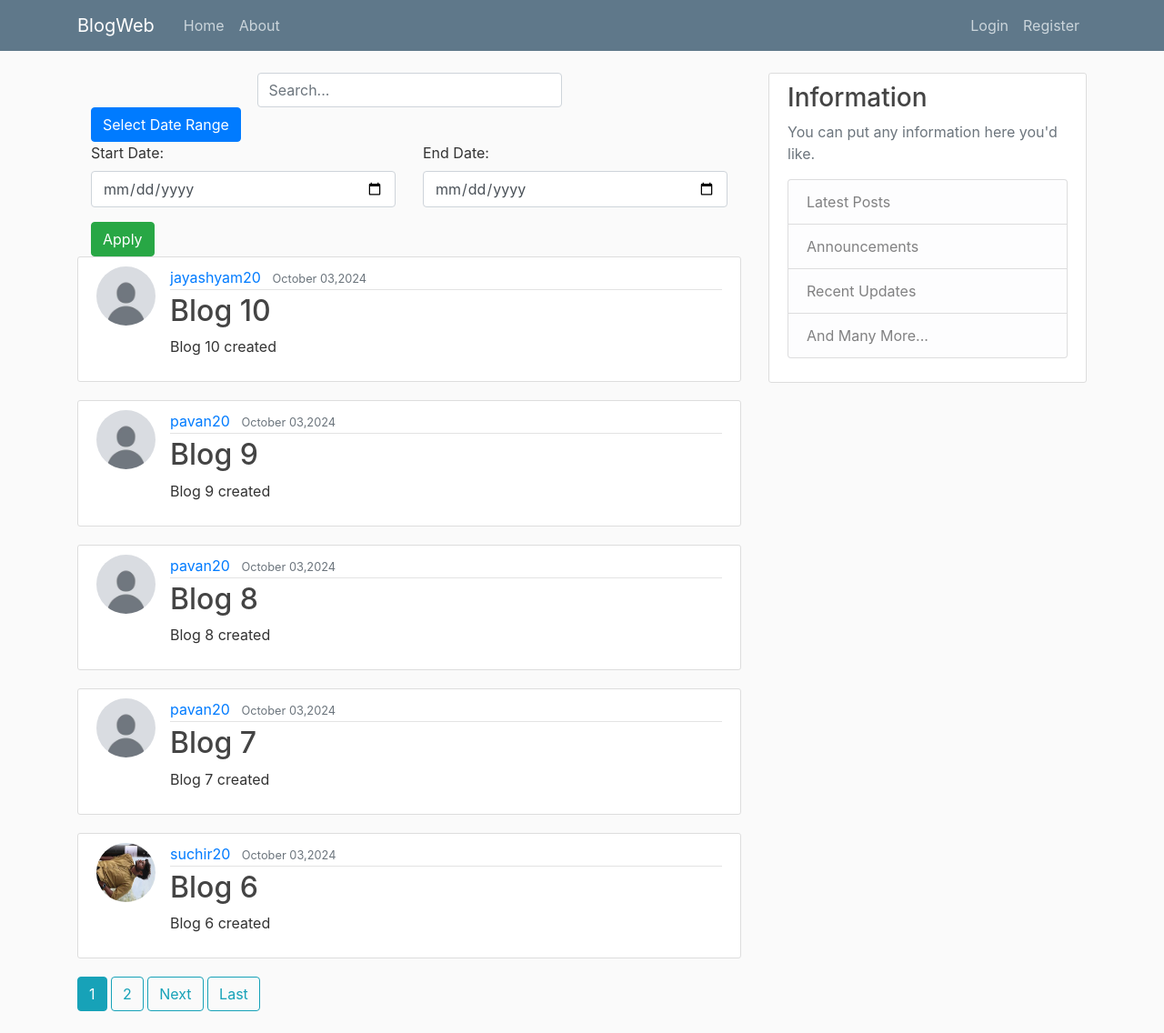
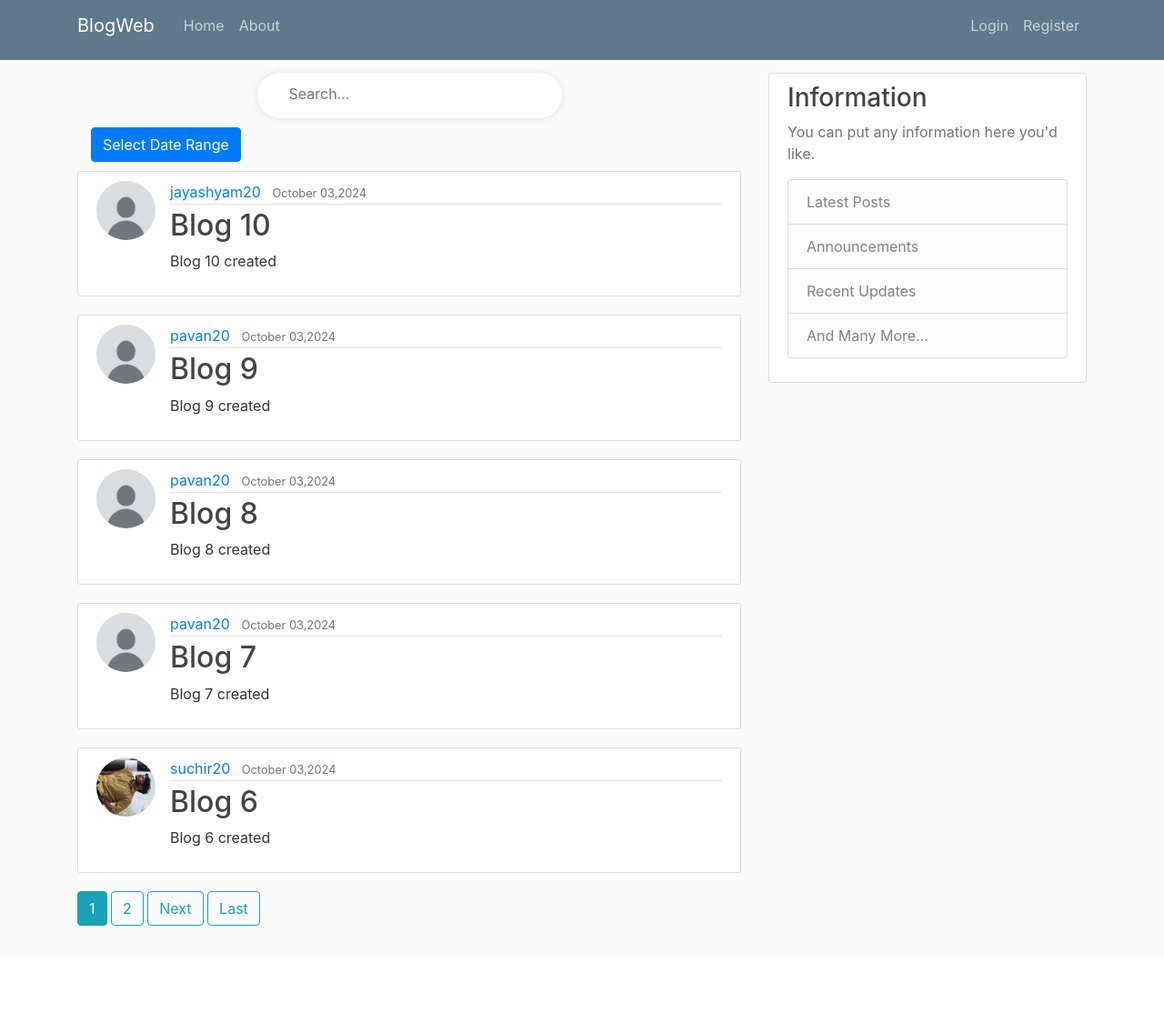
Before and after one commit to suchir-cyber/Blog_App, a Django app: page // in a window 1280 px wide. Shown: the whole page at 91% size. After the commit the page ends 1018 px from the top, so only its background shows below. Run offline with Django 4.2, Linux system fonts and the light colour scheme; data comes from the database, SQL or seed files in the repository; some libraries are stand-ins or nearby versions.

Commit message:
Updated main.css

```diff
--- a/blog_app/blog/static/blog/main.css
+++ b/blog_app/blog/static/blog/main.css
@@ -82,3 +82,38 @@ body {
 .account-heading {
   font-size: 2.5rem;
 }
+
+.search-container {
+  position: relative;
+
+}
+
+.container{
+padding-bottom: 10px !important;
+}
+
+.search-container .search-input{
+padding-bottom: 10px;
+}
+
+
+.search-input {
+  height: 50px;
+  border-radius: 30px;
+  padding-left: 35px;
+  border: none;
+  box-shadow: 0 0 10px rgba(0, 0, 0, 0.1);
+}
+
+.search-icon {
+  position: absolute;
+  top: 50%;
+  left: 15px;
+  transform: translateY(-50%);
+  color: #888;
+}
+
+.date-picker-container {
+display: none; /* Initially hidden */
+margin-top: 20px;
+}
```
Lines whose indentation alone changed are shown as unchanged.
